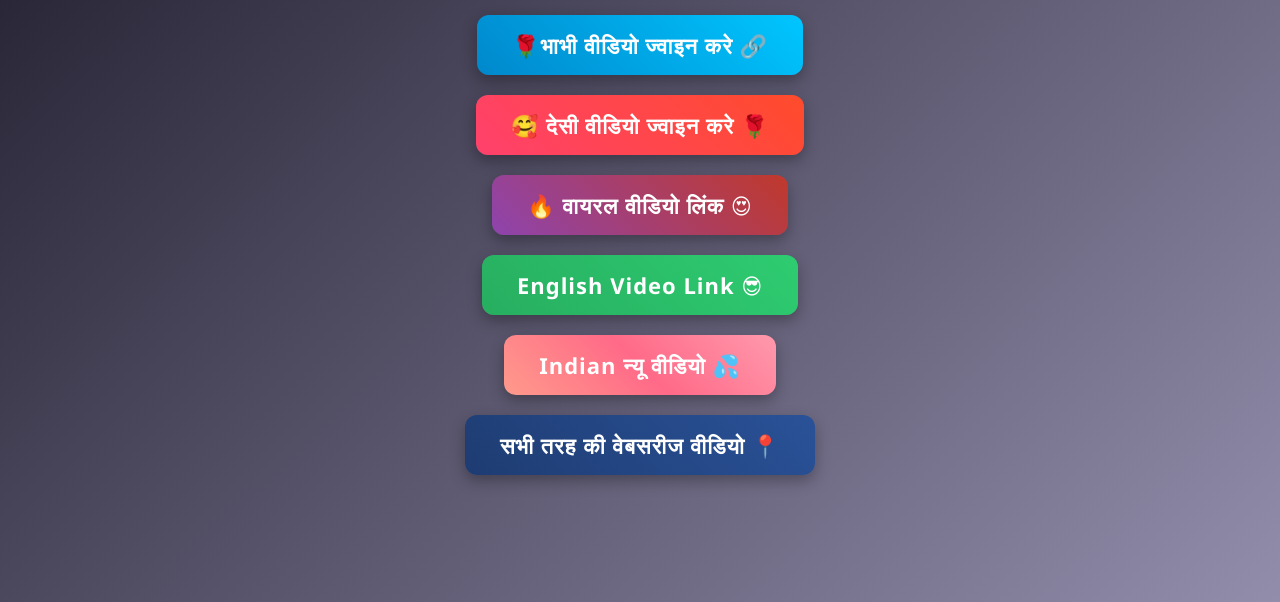
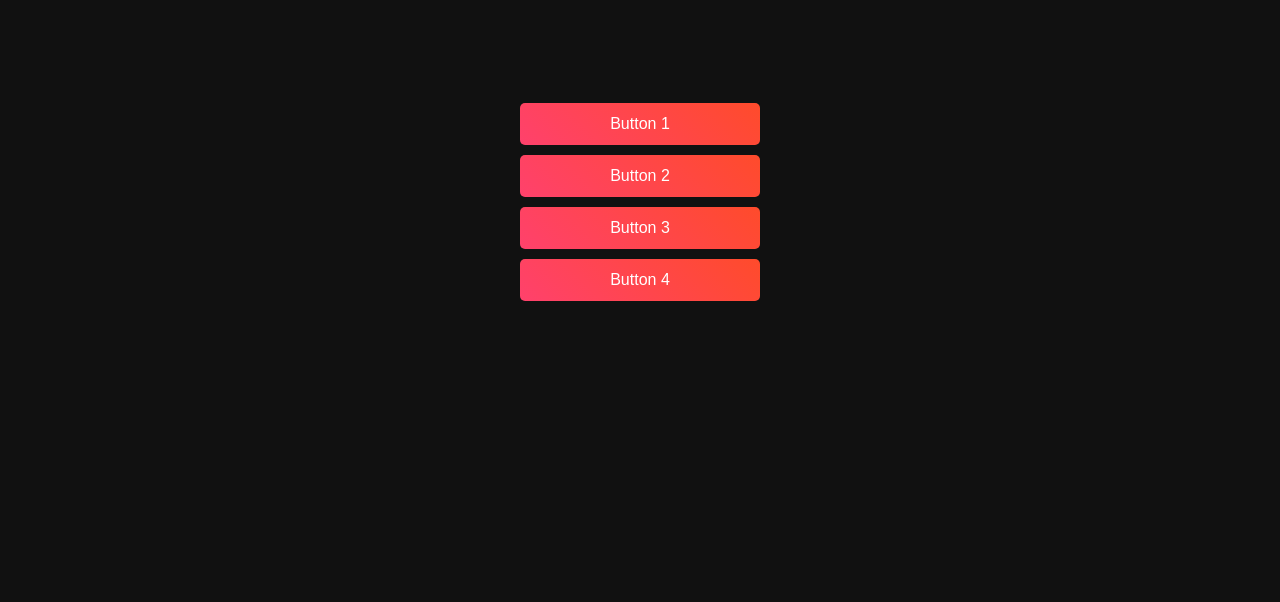
Before and after one commit to Devdhaker/Telegramjoin, a plain HTML site: page join.html in a window 1280 px wide. Shown: the part 198-800 px from the top of the page. Drawn offline with Linux system fonts and the light colour scheme.

Commit message:
Update join.html

```diff
--- a/join.html
+++ b/join.html
@@ -1,105 +1,47 @@
 <!DOCTYPE html>
 <html lang="en">
 <head>
-  <meta charset="UTF-8">
-  <meta name="viewport" content="width=device-width, initial-scale=1">
-  <title>Premium Join Telegram Buttons</title>
+  <meta charset="UTF-8" />
+  <meta name="viewport" content="width=device-width, initial-scale=1.0" />
+  <title>Index - 4 Buttons Example</title>
   <style>
-    /* बेस स्टाइलिंग */
     body {
-      margin: 0;
-      padding: 0;
-      background: linear-gradient(135deg, #1f1c2c, #928dab);
-      font-family: 'Segoe UI', Tahoma, Geneva, Verdana, sans-serif;
+      background: #111;
+      color: #fff;
+      font-family: Arial, sans-serif;
       display: flex;
-      flex-direction: column;
       justify-content: center;
       align-items: center;
       height: 100vh;
+      margin: 0;
     }
-
-    h1 {
+    .container {
+      text-align: center;
+    }
+    .button {
+      display: block;         /* हर बटन को अलग लाइन में दिखाता है */
+      width: 200px;           /* बटन की चौड़ाई */
+      margin: 10px auto;      /* ऊपर-नीचे spacing और center alignment */
+      padding: 12px 20px;
+      background: linear-gradient(45deg, #ff416c, #ff4b2b);
+      border: none;
       color: white;
-      text-shadow: 2px 2px 10px rgba(0, 0, 0, 0.5);
+      font-size: 16px;
+      text-decoration: none;  /* लिंक के underline को हटाता है */
+      border-radius: 5px;
+      cursor: pointer;
     }
-
-    /* प्रीमियम बटन स्टाइल */
-    .telegram-btn {
-      display: inline-block;
-      color: #fff;
-      padding: 15px 35px;
-      font-size: 22px;
-      text-align: center;
-      border-radius: 12px;
-      text-decoration: none;
-      font-weight: bold;
-      letter-spacing: 1px;
-      box-shadow: 0 6px 15px rgba(0, 0, 0, 0.3);
-      transition: transform 0.3s, box-shadow 0.3s;
-      margin: 10px;
-      position: relative;
-      overflow: hidden;
-    }
-
-    /* एनिमेटेड ग्लो इफेक्ट */
-    .telegram-btn::before {
-      content: "";
-      position: absolute;
-      top: -50%;
-      left: -50%;
-      width: 200%;
-      height: 200%;
-      background: radial-gradient(circle, rgba(255,255,255,0.2) 10%, transparent 10%);
-      background-size: 50px 50px;
-      animation: shine 3s linear infinite;
-      opacity: 0;
-      transition: opacity 0.3s;
-    }
-
-    @keyframes shine {
-      0% {
-        transform: translateX(0) translateY(0);
-      }
-      100% {
-        transform: translateX(50%) translateY(50%);
-      }
-    }
-
-    .telegram-btn:hover {
-      transform: scale(1.05);
-      box-shadow: 0 12px 25px rgba(0, 0, 0, 0.5);
-    }
-
-    .telegram-btn:hover::before {
-      opacity: 1;
-    }
-
-    /* अलग-अलग बटन कलर */
-    .btn-1 { background: linear-gradient(45deg, #0088cc, #00c6ff); }
-    .btn-2 { background: linear-gradient(45deg, #ff416c, #ff4b2b); }
-    .btn-3 { background: linear-gradient(45deg, #8e44ad, #c0392b); }
-    .btn-4 { background: linear-gradient(45deg, #27ae60, #2ecc71); }
-    .btn-5 { background: linear-gradient(45deg, #ff9a8b, #ff6a88, #ff99ac); }
-    .btn-6 { background: linear-gradient(45deg, #1e3c72, #2a5298); }
-
-    /* Responsive टेक्स्ट साइजिंग */
-    @media (max-width: 600px) {
-      .telegram-btn {
-        font-size: 18px;
-        padding: 12px 25px;
-      }
+    .button:hover {
+      opacity: 0.9;
     }
   </style>
 </head>
 <body>
-  <h1>Join Our Telegram Channels</h1>
-
-  <a href="  https://t.me/+sWpejtW90ogwYTQ1" target="_blank" class="telegram-btn btn-1">🌹भाभी वीडियो ज्वाइन करे 🔗</a>
-  <a href="  https://t.me/+sWpejtW90ogwYTQ1   " target="_blank" class="telegram-btn btn-2">🥰 देसी वीडियो ज्वाइन करे 🌹</a>
-  <a href= "  https://t.me/+sWpejtW90ogwYTQ1    " target="_blank" class="telegram-btn btn-3">🔥 वायरल वीडियो लिंक 😍</a>
-  <a href="    https://t.me/+sWpejtW90ogwYTQ1   " target="_blank" class="telegram-btn btn-4">English Video Link 😎</a>
-  <a href="   https://t.me/+sWpejtW90ogwYTQ1   " target="_blank" class="telegram-btn btn-5">Indian न्यू वीडियो 💦</a>
-  <a href="   https://t.me/+sWpejtW90ogwYTQ1  " target="_blank" class="telegram-btn btn-6">सभी तरह की वेबसरीज वीडियो 📍</a>
-
+  <div class="container">
+    <a href="join.html" class="button">Button 1</a>
+    <a href="join.html" class="button">Button 2</a>
+    <a href="join.html" class="button">Button 3</a>
+    <a href="join.html" class="button">Button 4</a>
+  </div>
 </body>
 </html>
```
